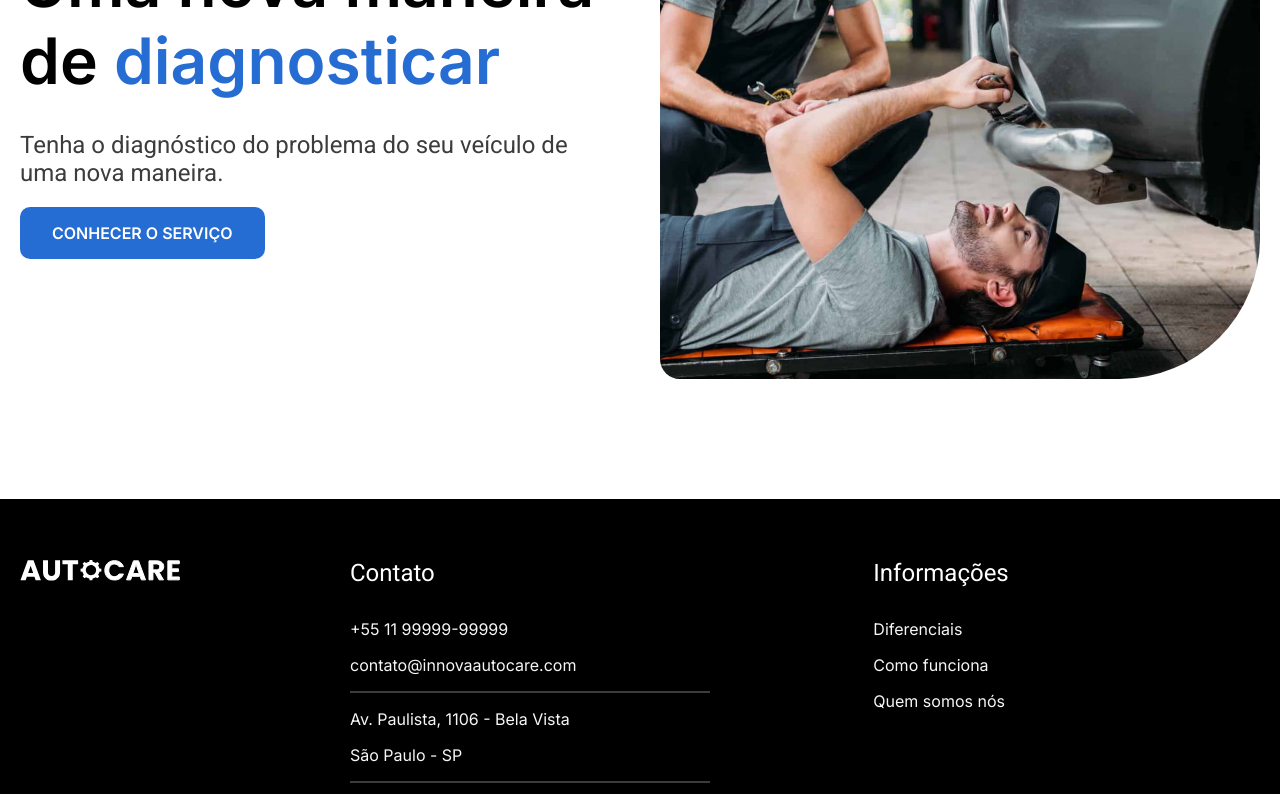
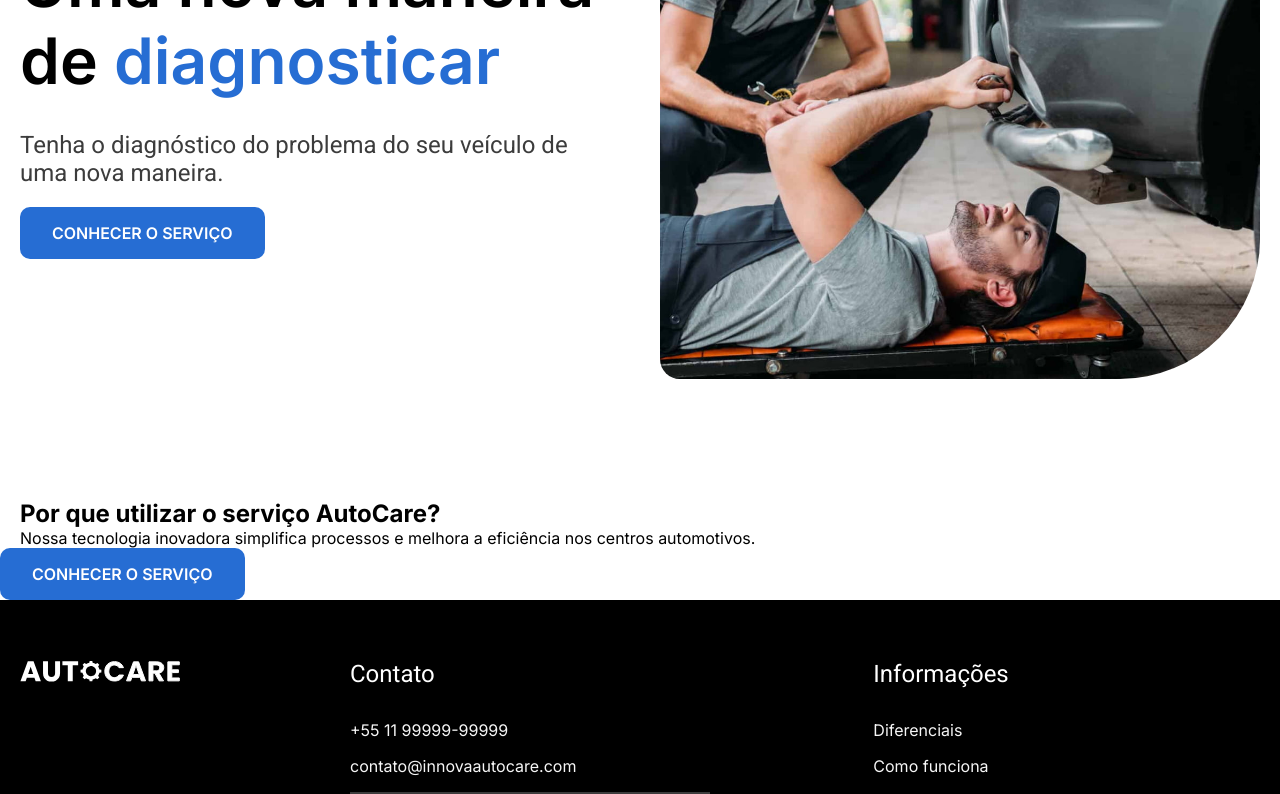
Before and after one commit to InnovaAutoCare/autocare, a React (Vite) app: page / in a window 1280 px wide. Shown: the part 395-1189 px from the top of the page. Built offline with nearby package versions, Linux system fonts and the light colour scheme.

Commit message:
Estruturação da section Sobre

```diff
--- a/src/Pages/Home/App.tsx
+++ b/src/Pages/Home/App.tsx
@@ -16,7 +16,19 @@
         <div className="banner-main">
             <div className="imagem-main"></div>
         </div>
-    </main>
+      </main>
+
+      <section className="bg-servico" id="sobre-serviço" aria-label="Sobre o serviço">
+        <div className="servico">
+            <div className="texto-servico container">
+                <h2 className="h2">Por que utilizar o <span>serviço AutoCare</span>?</h2>
+                <p>Nossa tecnologia inovadora simplifica processos e melhora a eficiência nos centros automotivos.</p>
+            </div>
+            <div className="cards-servico">
+            </div>
+            <Button conteudo='CONHECER O SERVIÇO'/>
+        </div>
+    </section>
       <Footer/>
     </>
   )
```
